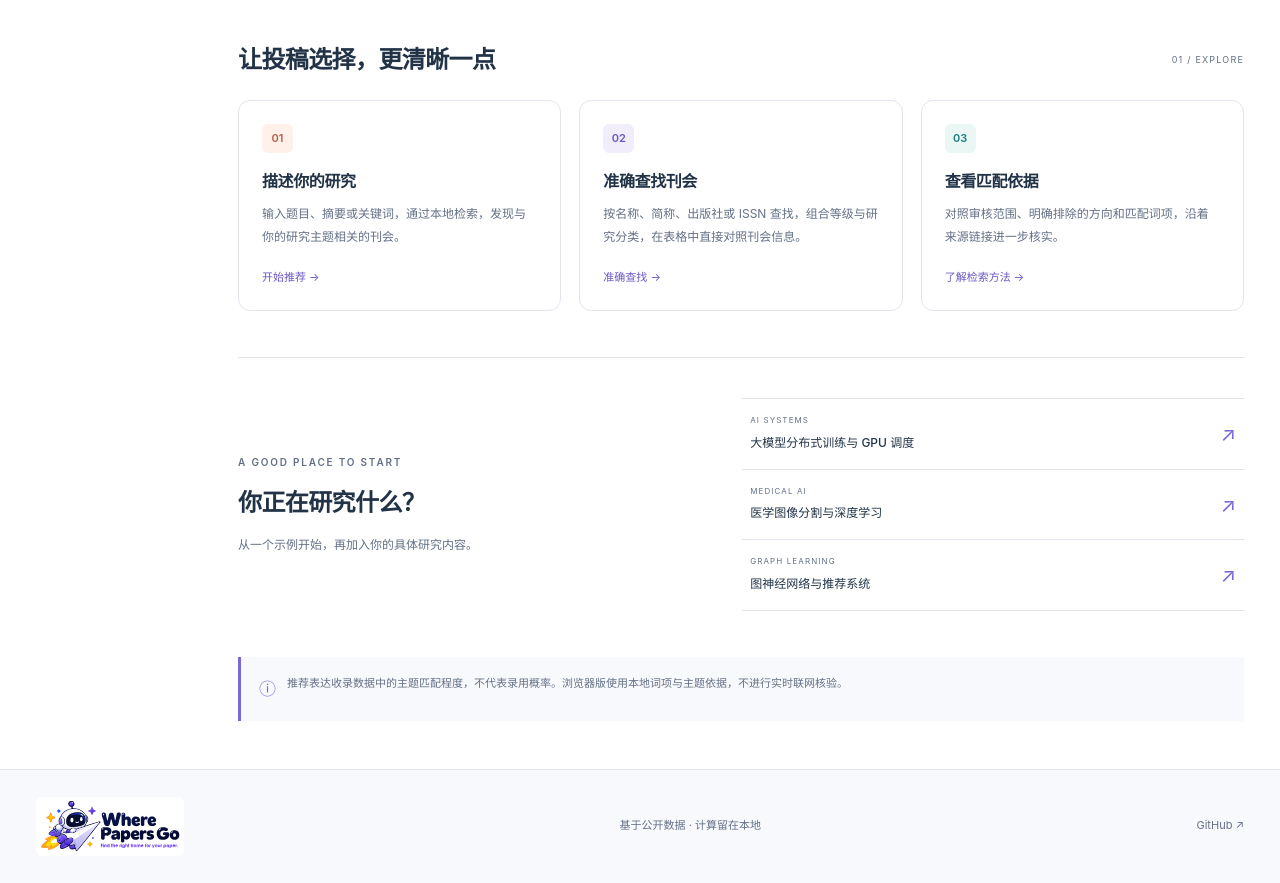
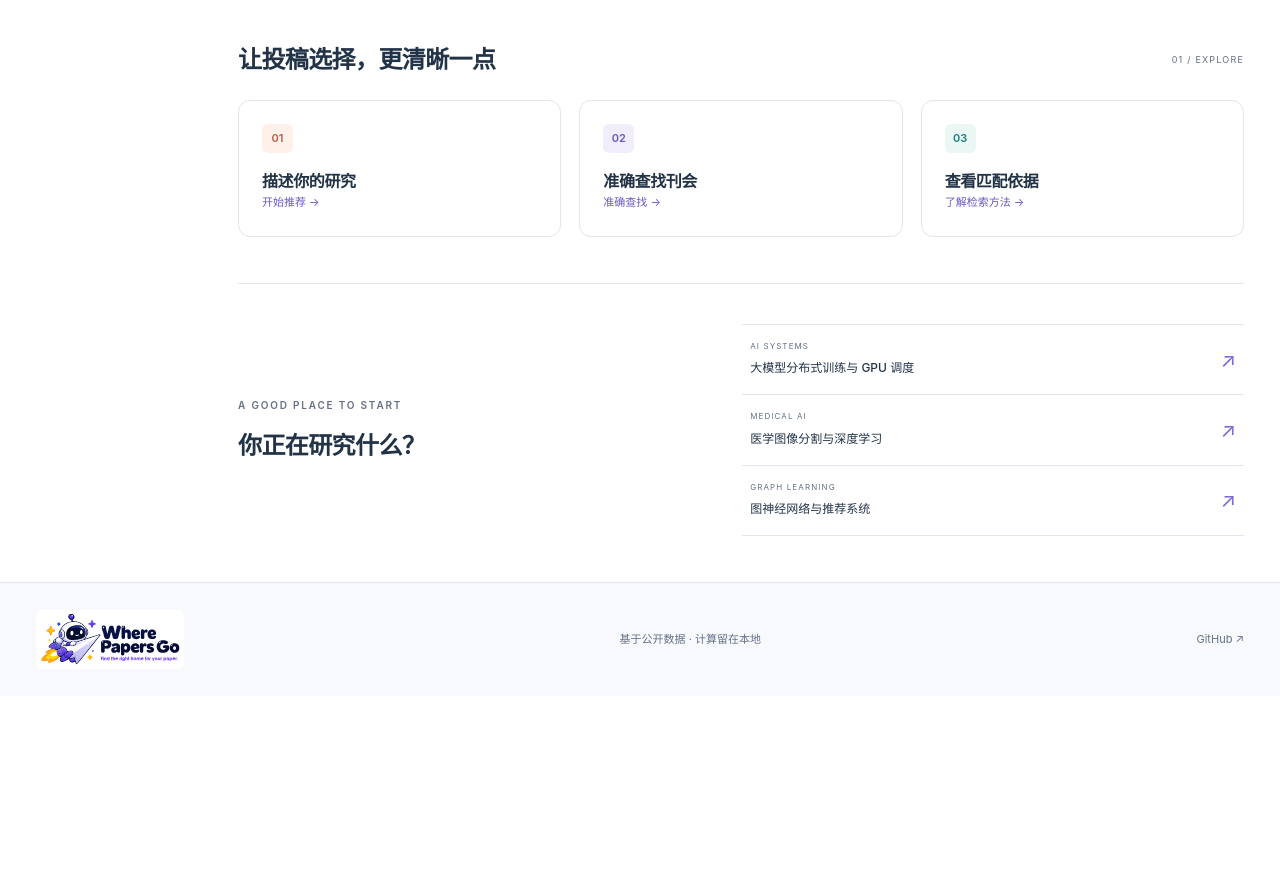
Before and after one commit to rudykon/Where_Papers_Go, a website with bundled scripts: page website/index.html in a window 1280 px wide. Shown: the part 833-1716 px from the top of the page. After the commit the page ends 1529 px from the top, so only its background shows below. Built offline with nearby package versions, Linux system fonts and the light colour scheme; files whose address does not match are found by name.

Commit message:
ui: remove redundant overview descriptions

```diff
--- a/website/index.html
+++ b/website/index.html
@@ -69,10 +69,9 @@
         <div class="stat-strip" aria-label="目录规模"><div><strong data-stat="venues">—</strong><span data-en="Unique active venues">去重后的活动刊会</span></div><div><strong>4</strong><span data-en="Ranking sources">学术评价体系</span></div><div><strong data-stat="reviewed">—</strong><span data-en="Reviewed scope records">已审核收稿范围</span></div><div><strong>100<span class="stat-unit">%</span></strong><span data-en="Search runs in your browser">检索计算在浏览器完成</span></div></div>
         <section class="section" id="journey">
           <div class="section-heading"><h2 data-en="A clearer path to submission">让投稿选择，更清晰一点</h2><span class="section-index">01 / EXPLORE</span></div>
-          <div class="task-grid"><a class="task-card" href="#recommend"><span class="number-label coral-block">01</span><h3 data-en="Start with your research">描述你的研究</h3><p data-en="Enter a title, abstract, or keywords. Local retrieval finds venues with matching topics.">输入题目、摘要或关键词，通过本地检索，发现与你的研究主题相关的刊会。</p><span class="card-link" data-en="Find a venue →">开始推荐 →</span></a><a class="task-card" href="#catalog"><span class="number-label purple-block">02</span><h3 data-en="Look up a known venue">准确查找刊会</h3><p data-en="Search by name, abbreviation, publisher, or ISSN. Filter rankings and compare venue facts in a table.">按名称、简称、出版社或 ISSN 查找，组合等级与研究分类，在表格中直接对照刊会信息。</p><span class="card-link" data-en="Look up a venue →">准确查找 →</span></a><a class="task-card" href="#method"><span class="number-label teal-block">03</span><h3 data-en="Understand the fit">查看匹配依据</h3><p data-en="Compare reviewed scopes, exclusions, matched terms, and source links before submitting.">对照审核范围、明确排除的方向和匹配词项，沿着来源链接进一步核实。</p><span class="card-link" data-en="Explore the method →">了解检索方法 →</span></a></div>
+          <div class="task-grid"><a class="task-card" href="#recommend"><span class="number-label coral-block">01</span><h3 data-en="Start with your research">描述你的研究</h3><span class="card-link" data-en="Find a venue →">开始推荐 →</span></a><a class="task-card" href="#catalog"><span class="number-label purple-block">02</span><h3 data-en="Look up a known venue">准确查找刊会</h3><span class="card-link" data-en="Look up a venue →">准确查找 →</span></a><a class="task-card" href="#method"><span class="number-label teal-block">03</span><h3 data-en="Understand the fit">查看匹配依据</h3><span class="card-link" data-en="Explore the method →">了解检索方法 →</span></a></div>
         </section>
-        <section class="section start-section" id="examples"><div><div class="eyebrow">A GOOD PLACE TO START</div><h2 data-en="What are you working on?">你正在研究什么？</h2><p data-en="Try a topic, then refine it with your own abstract.">从一个示例开始，再加入你的具体研究内容。</p></div><div class="example-list"><button type="button" data-example="large language model distributed training GPU scheduling"><span><small>AI SYSTEMS</small><strong data-en="Distributed training & GPU scheduling">大模型分布式训练与 GPU 调度</strong></span><b>↗</b></button><button type="button" data-example="medical image segmentation deep learning"><span><small>MEDICAL AI</small><strong data-en="Medical imaging & deep learning">医学图像分割与深度学习</strong></span><b>↗</b></button><button type="button" data-example="graph neural network recommendation"><span><small>GRAPH LEARNING</small><strong data-en="Graph neural networks & recommendation">图神经网络与推荐系统</strong></span><b>↗</b></button></div></section>
-        <div class="page-note"><span>ⓘ</span><p data-en="Rankings describe topic fit within the included data, not acceptance probability. This browser edition uses local lexical and topic evidence; it does not perform live web verification.">推荐表达收录数据中的主题匹配程度，不代表录用概率。浏览器版使用本地词项与主题依据，不进行实时联网核验。</p></div>
+        <section class="section start-section" id="examples"><div><div class="eyebrow">A GOOD PLACE TO START</div><h2 data-en="What are you working on?">你正在研究什么？</h2></div><div class="example-list"><button type="button" data-example="large language model distributed training GPU scheduling"><span><small>AI SYSTEMS</small><strong data-en="Distributed training & GPU scheduling">大模型分布式训练与 GPU 调度</strong></span><b>↗</b></button><button type="button" data-example="medical image segmentation deep learning"><span><small>MEDICAL AI</small><strong data-en="Medical imaging & deep learning">医学图像分割与深度学习</strong></span><b>↗</b></button><button type="button" data-example="graph neural network recommendation"><span><small>GRAPH LEARNING</small><strong data-en="Graph neural networks & recommendation">图神经网络与推荐系统</strong></span><b>↗</b></button></div></section>
       </div>
 
       <div data-view="explore" hidden>
```
